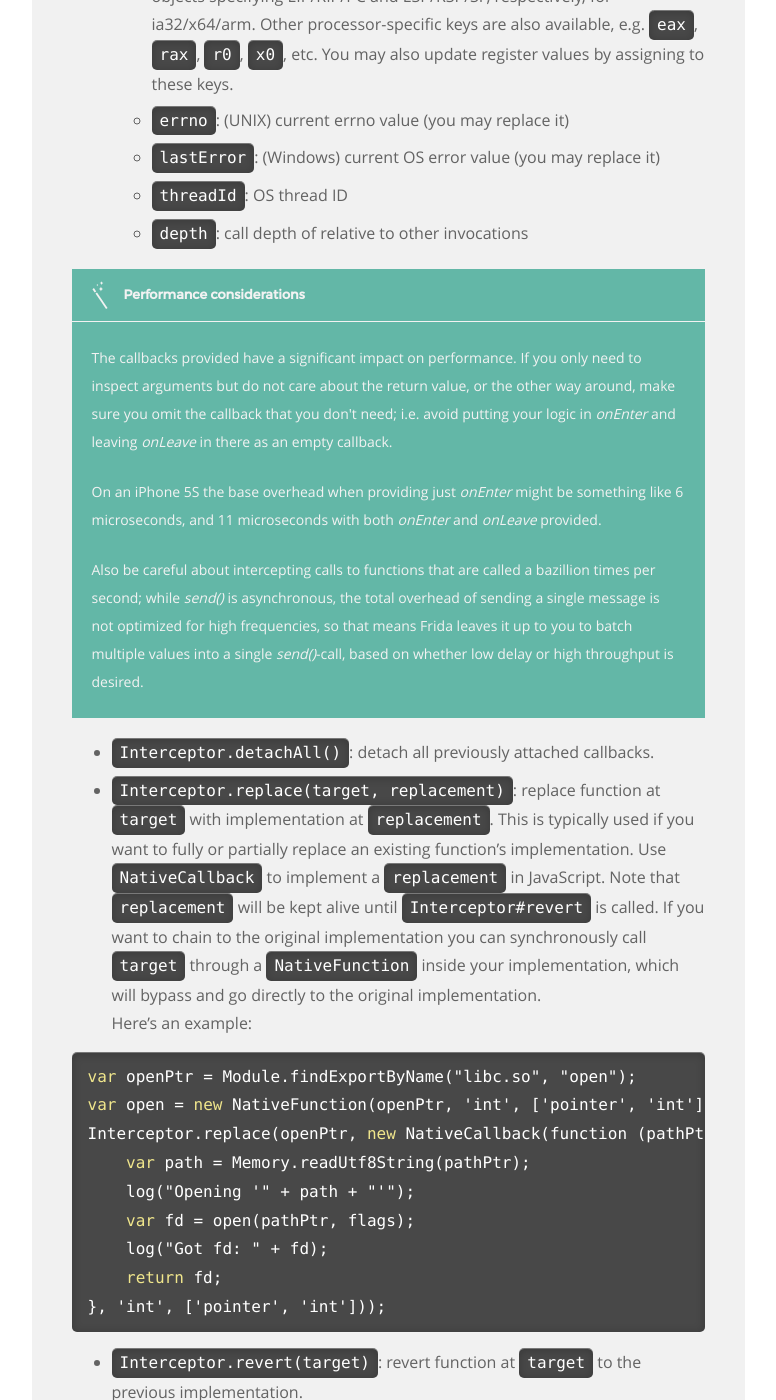
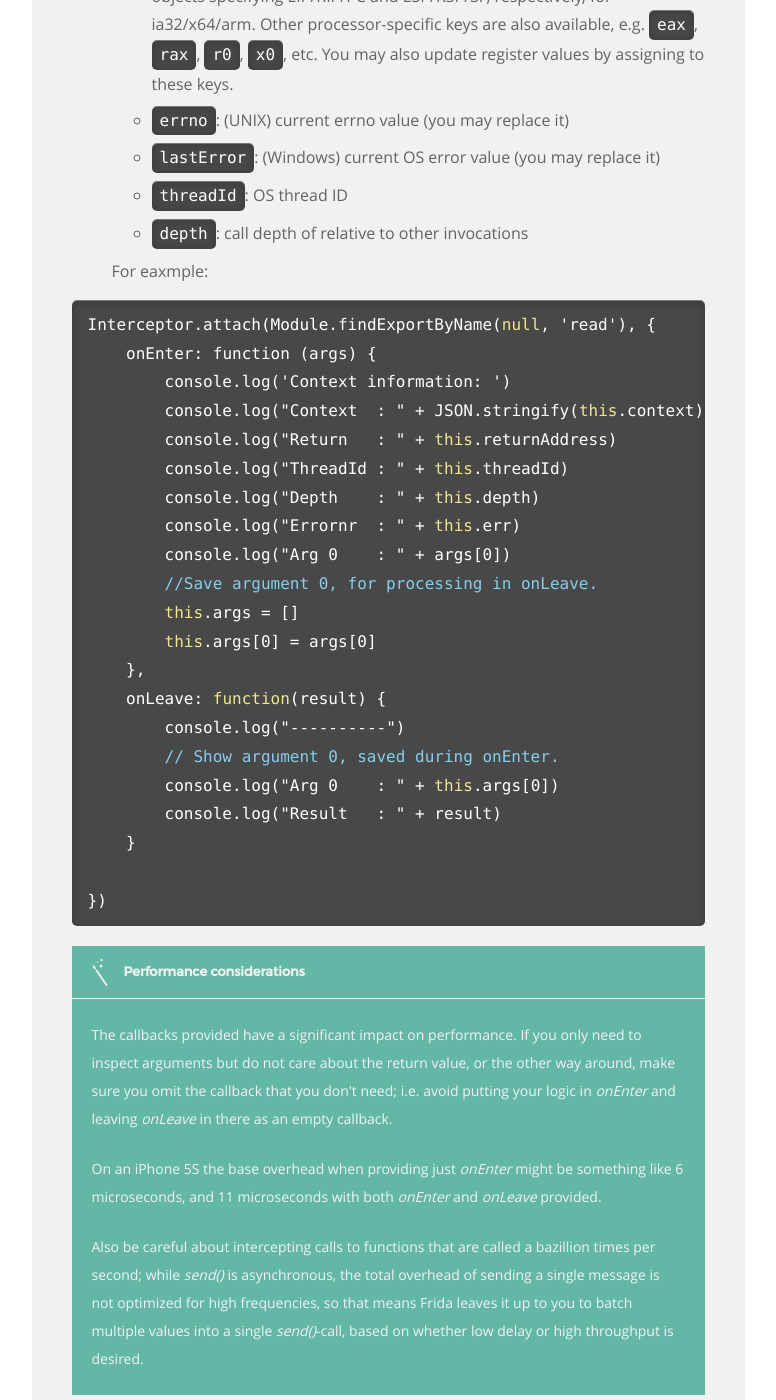
Before and after one commit to frida/frida-website, a Jekyll site: the page built from _docs/javascript-api.md, in a window 1280 px wide and 1400 px high, scrolled down 22196 px. Shown: the whole window, without its empty margins (364-1140 px from the left). Built offline with Jekyll 4.4.1, drawn with Linux system fonts in a browser that asks for light colours.

Commit message:
Added an example for Interceptor context properties, and passing of argument value between onEnter and onLeave.

```diff
--- a/_docs/javascript-api.md
+++ b/_docs/javascript-api.md
@@ -910,6 +910,32 @@ Interceptor.attach(Module.findExportByName("libc.so", "read"), {
     -   `threadId`: OS thread ID
 
     -   `depth`: call depth of relative to other invocations
+
+    For eaxmple:
+
+{% highlight js %}
+Interceptor.attach(Module.findExportByName(null, 'read'), {
+    onEnter: function (args) {
+        console.log('Context information: ')
+        console.log("Context  : " + JSON.stringify(this.context))
+        console.log("Return   : " + this.returnAddress)
+        console.log("ThreadId : " + this.threadId)
+        console.log("Depth    : " + this.depth)
+        console.log("Errornr  : " + this.err)
+        console.log("Arg 0    : " + args[0])
+        //Save argument 0, for processing in onLeave.
+        this.args = []
+        this.args[0] = args[0]
+    },
+    onLeave: function(result) {
+        console.log("----------")
+        // Show argument 0, saved during onEnter.
+        console.log("Arg 0    : " + this.args[0])
+        console.log("Result   : " + result)
+    }
+
+})
+{% endhighlight %}
 
 <div class="note">
   <h5>Performance considerations</h5>
```
